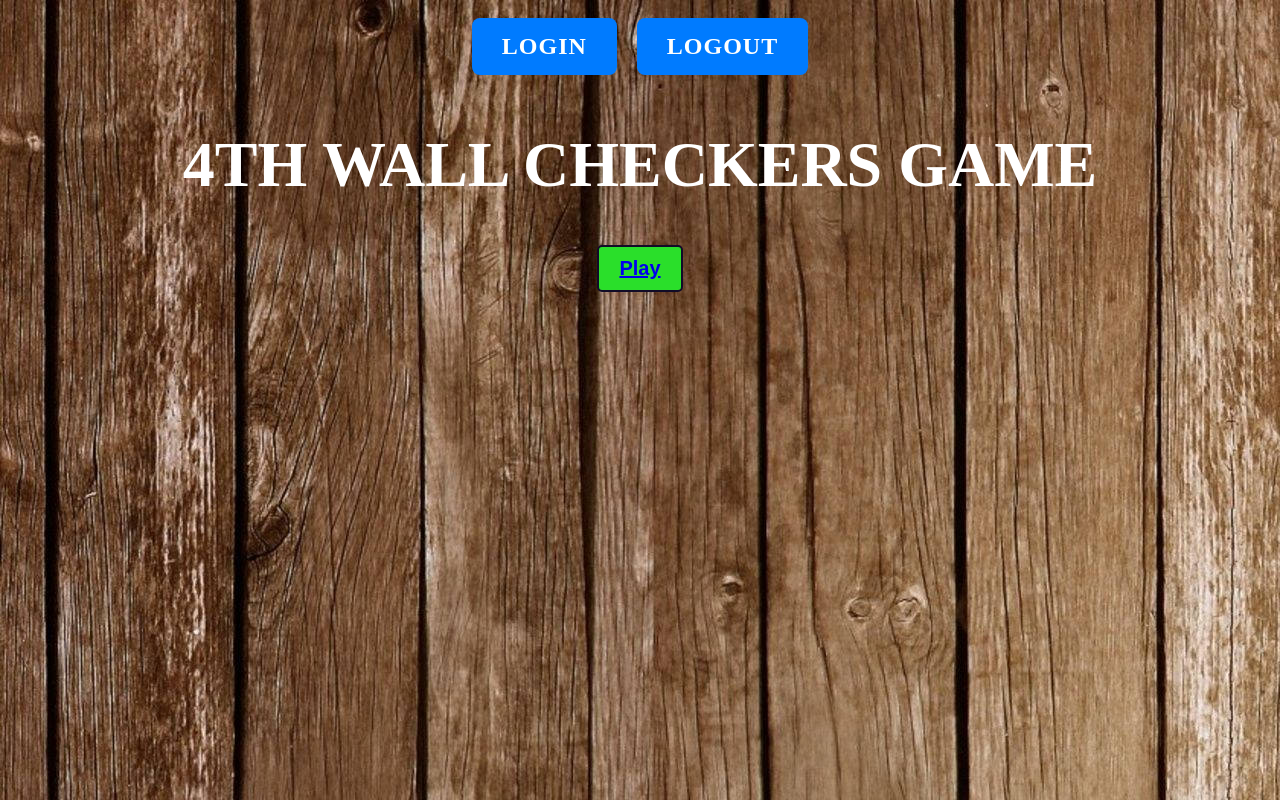
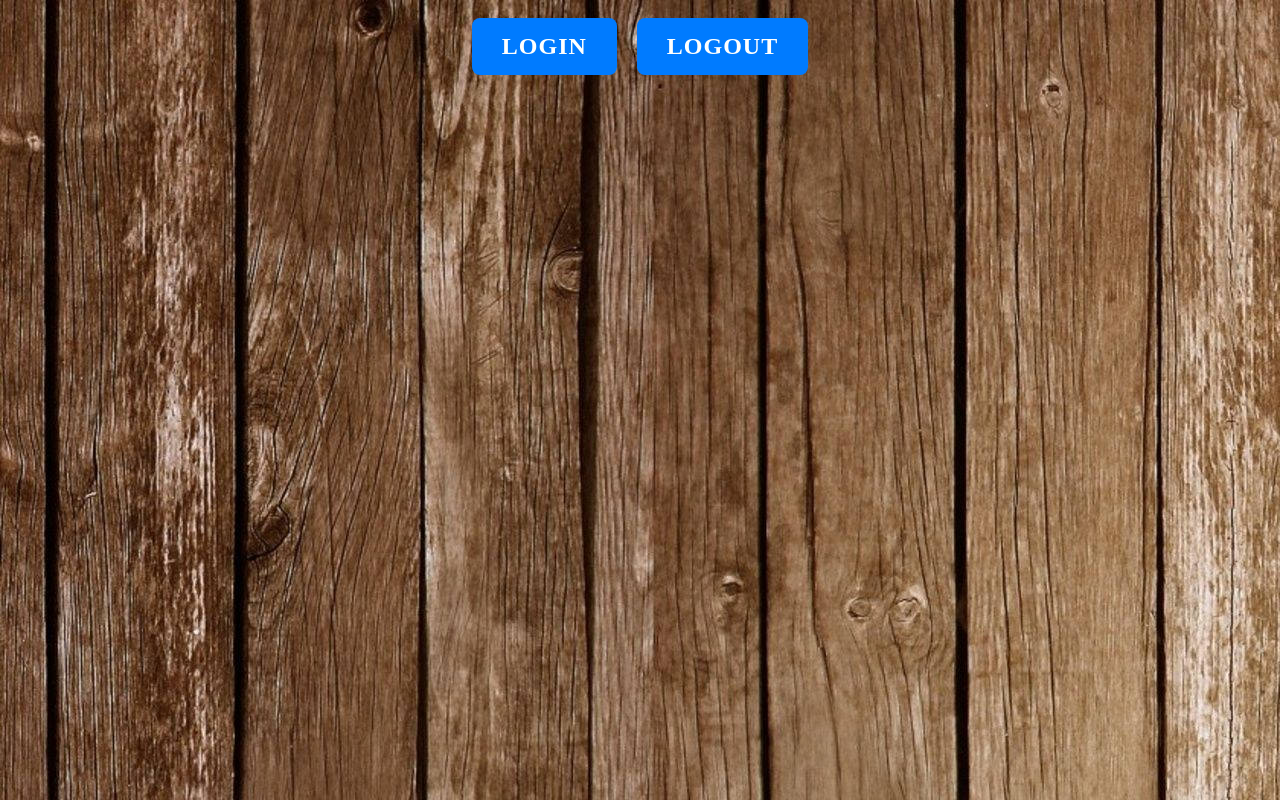
Before and after one commit to jimotieno475/board, a React (Create React App) app: page /ligings in a window 1280 px wide. Built offline with nearby package versions, Linux system fonts and the light colour scheme.

Commit message:
rerauting

```diff
--- a/src/components/Ligings.js
+++ b/src/components/Ligings.js
@@ -1,7 +1,6 @@
 import React from 'react';
 import { Link } from 'react-router-dom';
 import '../Ligins.css';
-import Landing from './Landing';
 
 export default function Ligings() {
   return (
@@ -12,7 +11,6 @@ export default function Ligings() {
       <Link to="/logout" className="link">
         Logout
       </Link>
-      <Landing/>
     </div>
   );
 }
--- a/src/components/SiningPage.jsx
+++ b/src/components/SiningPage.jsx
@@ -5,6 +5,7 @@ export default function Sining() {
   return (
     <div className='container'>
         <Link to="/signup" className="link">Signup</Link>
+        <Link to="/login" className="link">Login</Link>
     </div>
   )
 }
```
